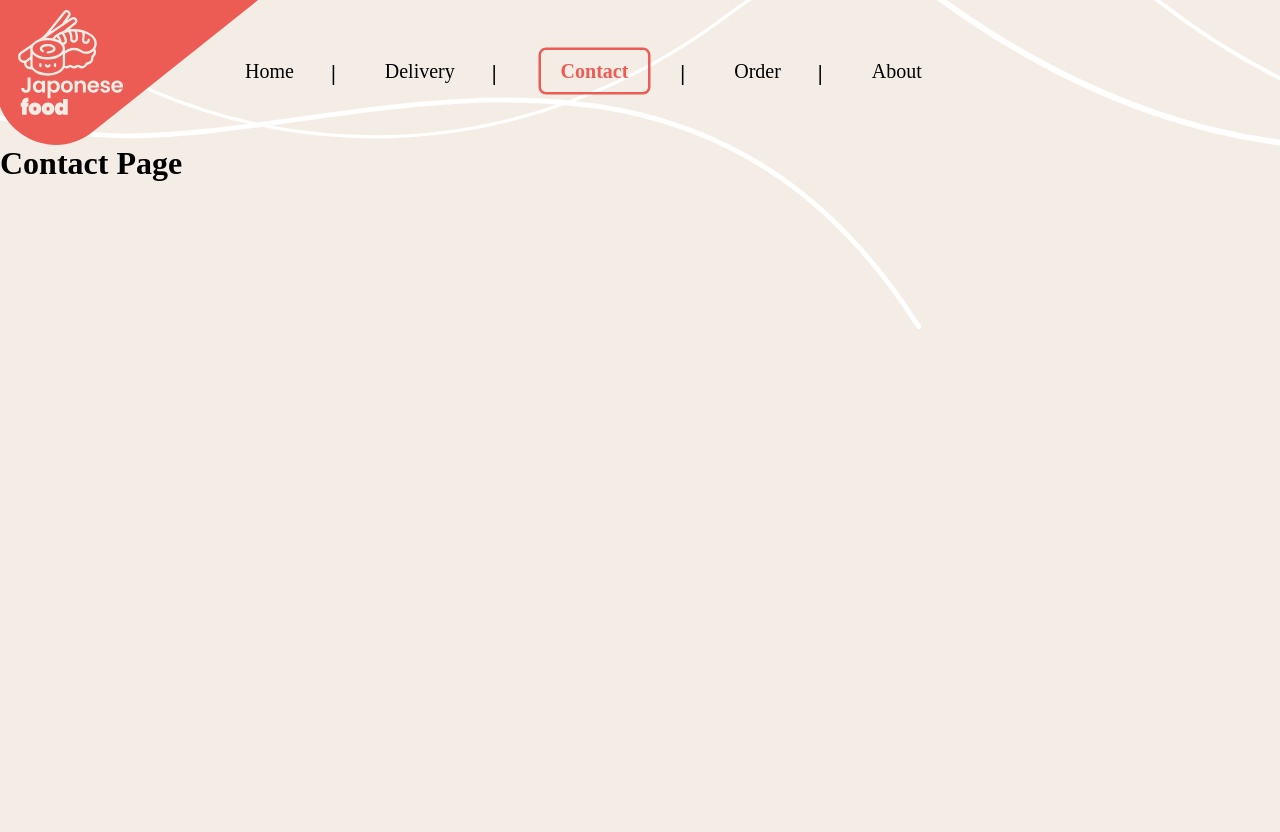
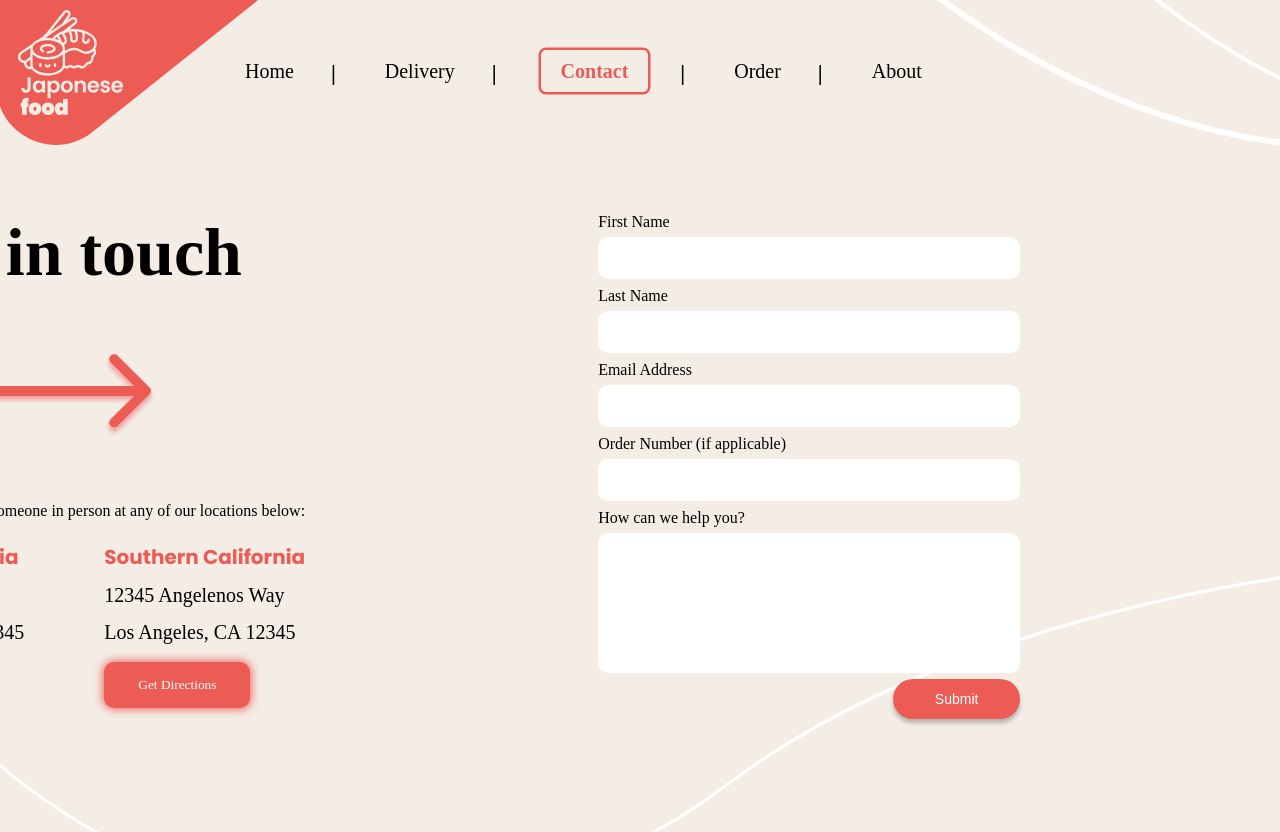
Before and after one commit to CaoBeee/japonese-food, a Next.js app: page /Contact in a window 1280 px wide. Shown: the top 832 px of the page. Built offline with nearby package versions, Linux system fonts and the light colour scheme; a web font is replaced by a local one.

Commit message:
Contact Page

```diff
--- a/src/app/Contact/page.js
+++ b/src/app/Contact/page.js
@@ -1,3 +1,76 @@
+import styles from '@/styles/Contact.module.css'
+import Image from 'next/image'
+import arrow from '/public/img/contact/Arrow.svg'
+
 export default function Contact() {
-	return <h1>Contact Page</h1>
+	return (
+		<div className={styles.container}>
+			<div className={styles.left}>
+				<h1 className={styles.header}>Get in touch</h1>
+				<Image
+					src={arrow}
+					alt='arrow'
+				/>
+				<p>Or visit us and speak with someone in person at any of our locations below:</p>
+				<div className={styles.addressContainer}>
+					<div className={styles.north}>
+						<p>
+							<span>Northern California</span>
+							<br />
+							12345 Bay Area Place
+							<br />
+							San Francisco, CA 12345
+						</p>
+						<button className={styles.directionBtn}>Get Directions</button>
+					</div>
+
+					<div className={styles.south}>
+						<p>
+							<span>Southern California</span>
+							<br />
+							12345 Angelenos Way
+							<br />
+							Los Angeles, CA 12345
+						</p>
+						<button className={styles.directionBtn}>Get Directions</button>
+					</div>
+				</div>
+			</div>
+			<div className={styles.right}>
+				<form className={styles.contactForm}>
+					<label htmlFor='fName'>First Name</label>
+					<input
+						name='fName'
+						type='text'
+					></input>
+					<label htmlFor='lName'>Last Name</label>
+					<input
+						name='lName'
+						type='text'
+					></input>
+					<label htmlFor='email'>Email Address</label>
+					<input
+						name='email'
+						type='email'
+					></input>
+					<label htmlFor='orderNumber'>Order Number (if applicable)</label>
+					<input
+						name='orderNumber'
+						type='text'
+					></input>
+					<label htmlFor='helpText'>How can we help you?</label>
+					<textarea
+						name='helpText'
+						type='textarea'
+					></textarea>
+					<button
+						className=''
+						type='submit'
+					>
+						Submit
+					</button>
+				</form>
+			</div>
+		</div>
+	)
 }
--- a/src/app/Delivery/page.js
+++ b/src/app/Delivery/page.js
@@ -7,7 +7,6 @@ import arrow from '/public/img/delivery/InputArrowIcon.svg'
 
 export default function Delivery() {
 	return (
-		<React.Fragment>
 		<div className={styles.container}>
 			<div className={styles.headerContainer}>
 				<div className={styles.leftContainer}>
@@ -47,6 +46,5 @@ export default function Delivery() {
 				}}
 			></div>
 		</div>
-		</React.Fragment>
 	)
 }
--- /dev/null
+++ b/src/styles/Contact.module.css
@@ -0,0 +1,134 @@
+@font-face {
+	font-family: 'Poppins';
+	src: url('/public/fonts/Poppins-Regular.ttf');
+	font-family: 'Poppins-Bold';
+	src: url('../../public/fonts/Poppins-Bold.ttf');
+}
+
+.container {
+	font-family: 'Poppins';
+	justify-content: center;
+	display: flex;
+	height: 806.188px;
+	margin-left: 60px;
+	max-width: 1860px;
+}
+
+.container button {
+	cursor: pointer;
+}
+
+.left {
+	margin-left: -500px;
+	text-align: center;
+	margin-right: 35px;
+}
+
+.header {
+	margin-top: 68px;
+	font-size: 68px;
+	margin-bottom: 62px;
+}
+
+.left img {
+	margin-bottom: 62px;
+}
+
+.left > p {
+	font-family: 'Poppins';
+	margin-bottom: 19px;
+}
+
+.addressContainer {
+	text-align: left;
+	display: flex;
+	justify-content: space-between;
+	line-height: 37.7px;
+}
+
+.north span,
+.south span {
+	font-family: 'Poppins-Bold';
+	color: #ed5b55;
+}
+
+.addressContainer button {
+	margin-top: 10px;
+	text-align: center;
+}
+
+.addressContainer button:hover {
+	background: linear-gradient(0deg, rgba(255, 255, 255, 0.2), rgba(255, 255, 255, 0.2)), #ed5b55;
+	box-shadow: 0px 0px 10px 1px #ed5b55;
+}
+
+.addressContainer button:active {
+	background: #465e68;
+	box-shadow: 0px 4px 4px rgba(70, 94, 104, 0.25);
+}
+
+.addressContainer p {
+	font-size: 20px;
+}
+
+.directionBtn {
+	background-color: #ed5b55;
+	box-shadow: 0px 0px 10px 1px #ed5b55;
+	border-radius: 10px;
+	color: #ffffff;
+	line-height: 20px;
+	padding: 13px 34px;
+	border: none;
+	font-family: 'Poppins';
+}
+
+.right {
+	margin-top: 68px;
+	margin-left: 258px;
+}
+
+.contactForm label {
+	margin-bottom: 6px;
+}
+
+.contactForm label,
+.contactForm input,
+.contactForm textarea {
+	border: none;
+	border-radius: 10px;
+	display: block;
+	resize: none;
+}
+
+.contactForm input {
+	width: 418px;
+	height: 40px;
+	margin-bottom: 8px;
+}
+
+.contactForm textarea {
+	width: 418px;
+	height: 136px;
+	margin-bottom: 6px;
+}
+
+.contactForm button {
+	color: #ffffff;
+	background-color: #ed5b55;
+	float: right;
+	border: none;
+	border-radius: 25px;
+	box-shadow: 0px 4px 4px rgba(0, 0, 0, 0.25);
+	font-size: 14px;
+	width: 127px;
+	height: 40px;
+}
+
+.contactForm button:hover {
+	background: linear-gradient(0deg, rgba(255, 255, 255, 0.2), rgba(255, 255, 255, 0.2)), #ed5b55;
+}
+
+.contactForm button:active {
+	background: #465e68;
+	box-shadow: 0px 4px 4px rgba(0, 0, 0, 0.25);
+}
```
Also changed, not shown: public/img/contact/Arrow.svg (added). Lines whose indentation alone changed are shown as unchanged.
